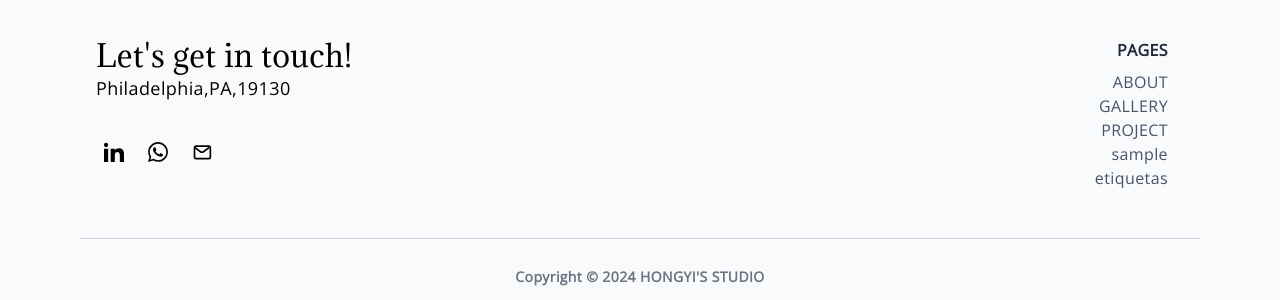
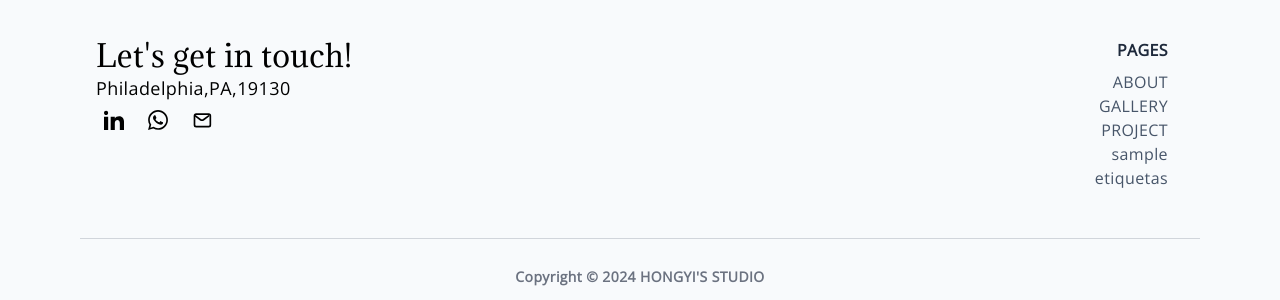
Before and after one commit to hongyili-hl/hongyili-hl.github.io, a Jekyll site: the page built from index.md, in a window 1280 px wide. Shown: the part 1514-1814 px from the top of the page. Built offline with Jekyll 4.4.1, drawn with Linux system fonts in a browser that asks for light colours; our own code applies the rules of GitHub Pages for plain Markdown files.

Commit message:
Update social.html

```diff
--- a/_includes/social.html
+++ b/_includes/social.html
@@ -1,4 +1,4 @@
-        <div class="flex flex-wrap gap-2 my-8">
+        <div class="flex flex-wrap gap-2 my-5">
           {% if site.rrss.discord %}
           <a class="p-2" href="{{site.rrss.discord}}">
             <svg class="h-5 w-5" fill="currentColor" viewbox="0 0 24 24" xmlns="http://www.w3.org/2000/svg" fill-rule="evenodd" clip-rule="evenodd">
```
